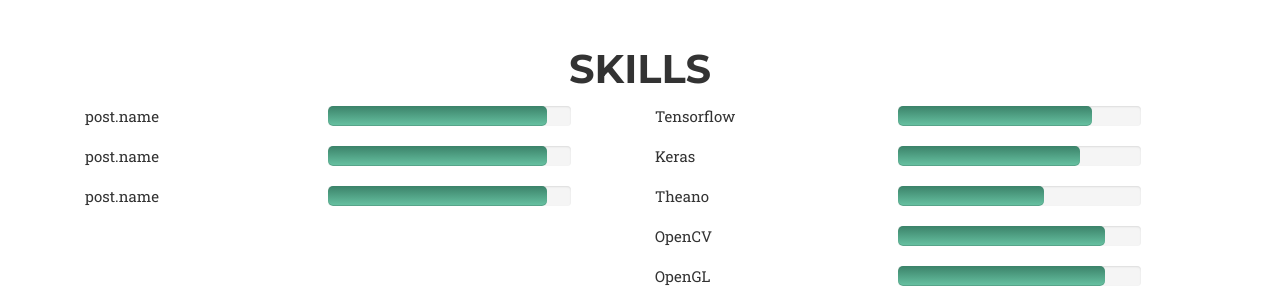
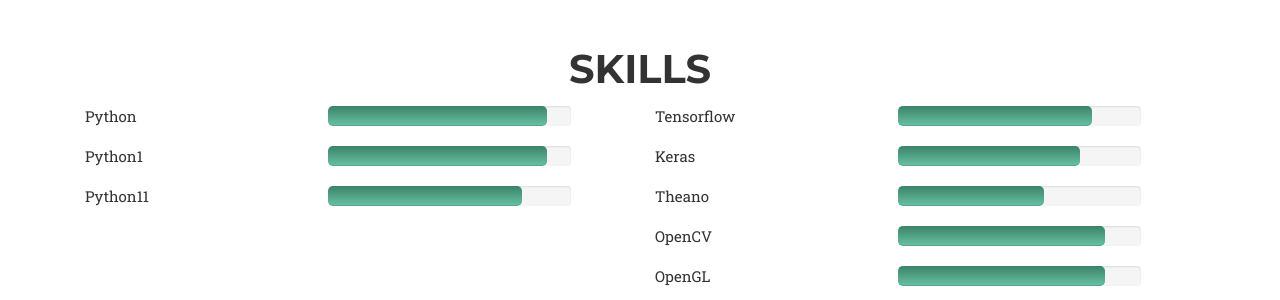
Before and after one commit to ashimajain2595/ashimajainCV, a Jekyll site: the page built from index.html, in a window 1280 px wide and 900 px high, scrolled down 707 px. Shown: the part 154-454 px from the top of the window. Built offline with Jekyll 4.4.1, drawn with Linux system fonts in a browser that asks for light colours; some web fonts are replaced.

Commit message:
Update services.html

```diff
--- a/_includes/services.html
+++ b/_includes/services.html
@@ -10,9 +10,9 @@
             <div class="col-md-6">
               {% for post in site.posts %}
                 <div class="skill-progress">
-                   <div class="skill-title"> <span>post.name</span> </div>
+                   <div class="skill-title"> <span>{{post.name}}</span> </div>
                    <div class="progress">
-                      <div class="progress-bar six-sec-ease-in-out" role="progressbar" aria-valuenow="90" aria-valuemin="0" aria-valuemax="100" style="width: 90%;"> <span>79%</span> </div>
+                      <div class="progress-bar six-sec-ease-in-out" role="progressbar" aria-valuenow="{{post.level}}" aria-valuemin="0" aria-valuemax="100" style="width: {{post.level}}%;"> <span>79%</span> </div>
                    </div>
                 </div>
               {% endfor %}
```
